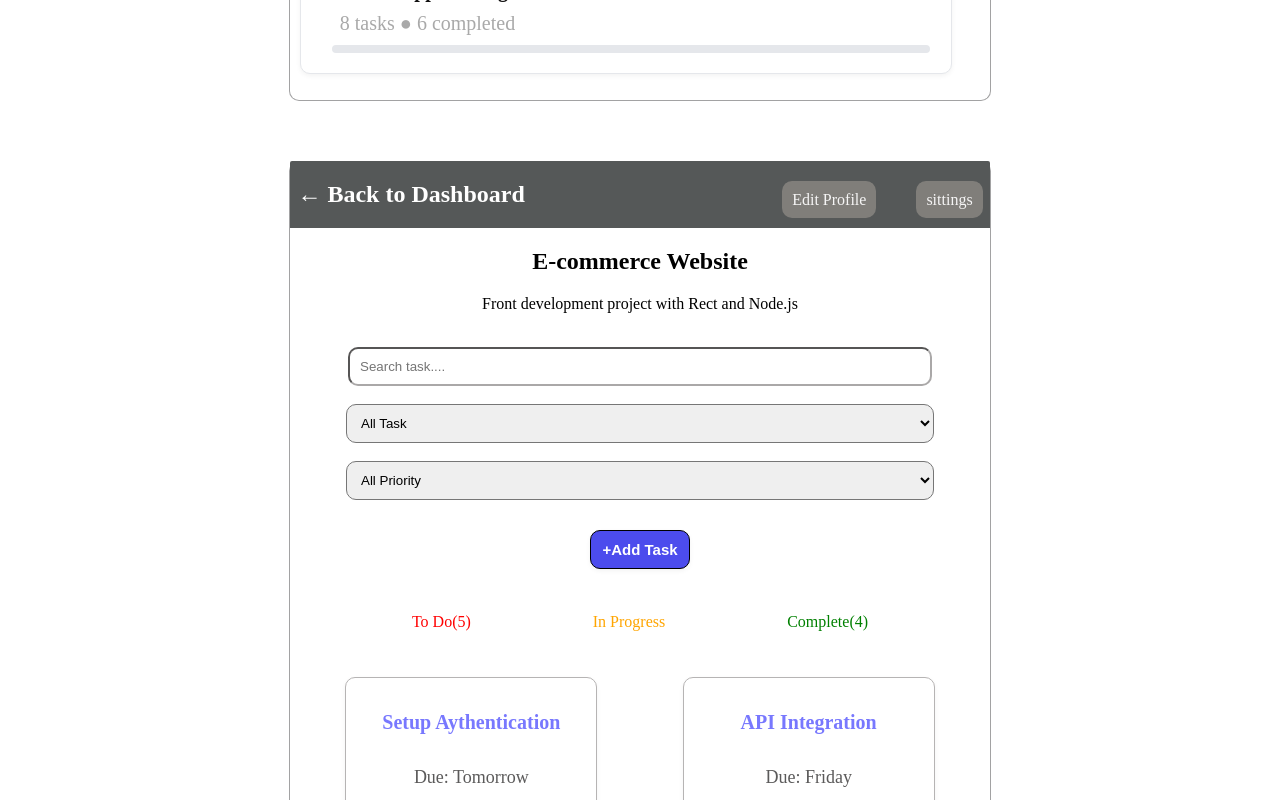
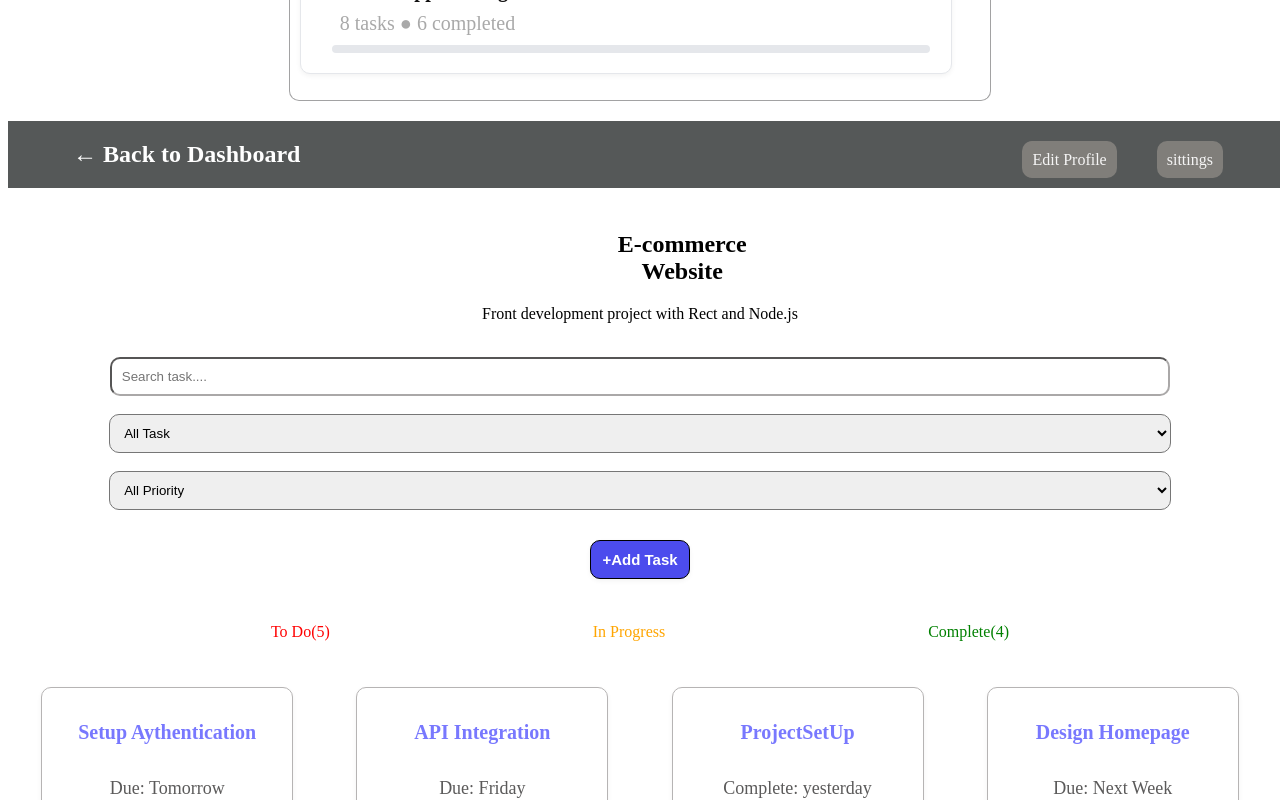
Before and after one commit to tech-blackboard/deployable-full-stack-app, a React (Create React App) app: page / in a window 1280 px wide. Shown: the part 580-1380 px from the top of the page. Built offline with nearby package versions, Linux system fonts and the light colour scheme.

Commit message:
projectview-ui

```diff
--- a/src/Componenets.js/ProjectView.css
+++ b/src/Componenets.js/ProjectView.css
@@ -1,15 +1,16 @@
-.ecom{
-    border-radius: 20px;
-    box-shadow: 3px 5px 4px rgba(rgb(74, 28, 224), rgb(9, 11, 9), rgb(48, 48, 199), alpha);
-    width: 700px;
-    height: 950px;
-    border: 1px solid rgb(162, 162, 163);
-    border-radius: 10px;
-    margin:auto;
-    cursor: pointer;
-    margin-top: 60px;
-    border-top: none;
-    background-color: white;
+ .nav{
+    display:flex;
+    justify-content:space-around;
+    background-color: rgb(85, 88, 88);
+    color:white;
+    position:fixed;
+    width:100%;
+ margin-top: 0;
+ margin-bottom: 0;
+}
+nav {
+  margin-top: 20px;
+
 }
 .task{
    display:flex;
@@ -46,21 +47,19 @@
     border-bottom: 30px;
     font-size:larger;
 }
-
 a{
     width: 80px;
     height: 50px;
     padding: 10px;
     border-radius: 10px;
     background-color: rgb(128, 126, 122);
-    margin-left: 40px;
+    margin-left: 90px;
     color:whitesmoke;
     text-decoration: none;
-
 }
 .tasklists{
-    display: flex;
-    justify-content: space-evenly;
+   display: flex;
+   justify-content: space-evenly;
 }
 .high ,h6{
    font-weight: bold;
@@ -89,9 +88,13 @@ a{
    color: white;
    box-shadow:  0 2px 5px rgba(0,0,0,0.05);
 }
-.nav ,h2{
-margin-right: 170px;
+h2{
+    margin-right: 40%;
+    /* padding-bottom: 10px; */
 }
 .ecomweb{
-    margin-left:170px;
+    margin-left:590px;
+    padding-top: 110px;
+
+
 }
--- a/src/Componenets.js/ProjectView.js
+++ b/src/Componenets.js/ProjectView.js
@@ -3,7 +3,7 @@ import './ProjectView.css';
 export default function ProjectView(){
     return(
         <div className="ecom">
-            <div id="nav">
+            <div className="nav">
                  <h2>← Back to Dashboard</h2>
             <nav>
                 <a href='/EditProfile'>Edit Profile</a>
@@ -12,7 +12,7 @@ export default function ProjectView(){
             </div>
             <h2 className="ecomweb">E-commerce Website</h2>
             <p>Front development project with Rect and Node.js</p><br></br>
-            <input style={{width:"80%"}}type="text" placeholder="Search task...."/><br></br><br></br>
+            <input style={{width:"82%"}}type="text" placeholder="Search task...."/><br></br><br></br>
             <select style={{width:"84%",borderRadius:"10px",padding:"10px"}}>
                 <option>All Task</option>
                 <option>To Do</option>
```
